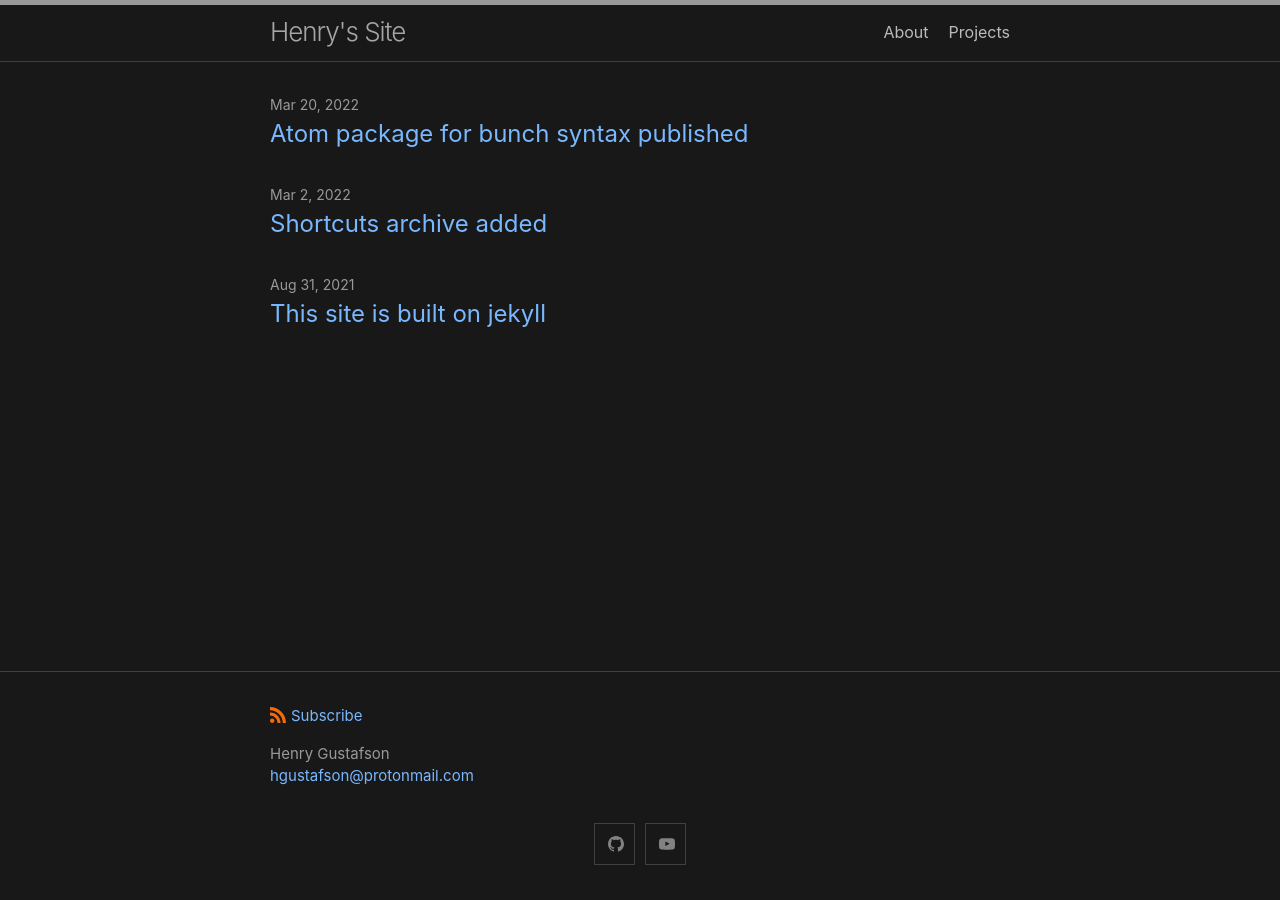
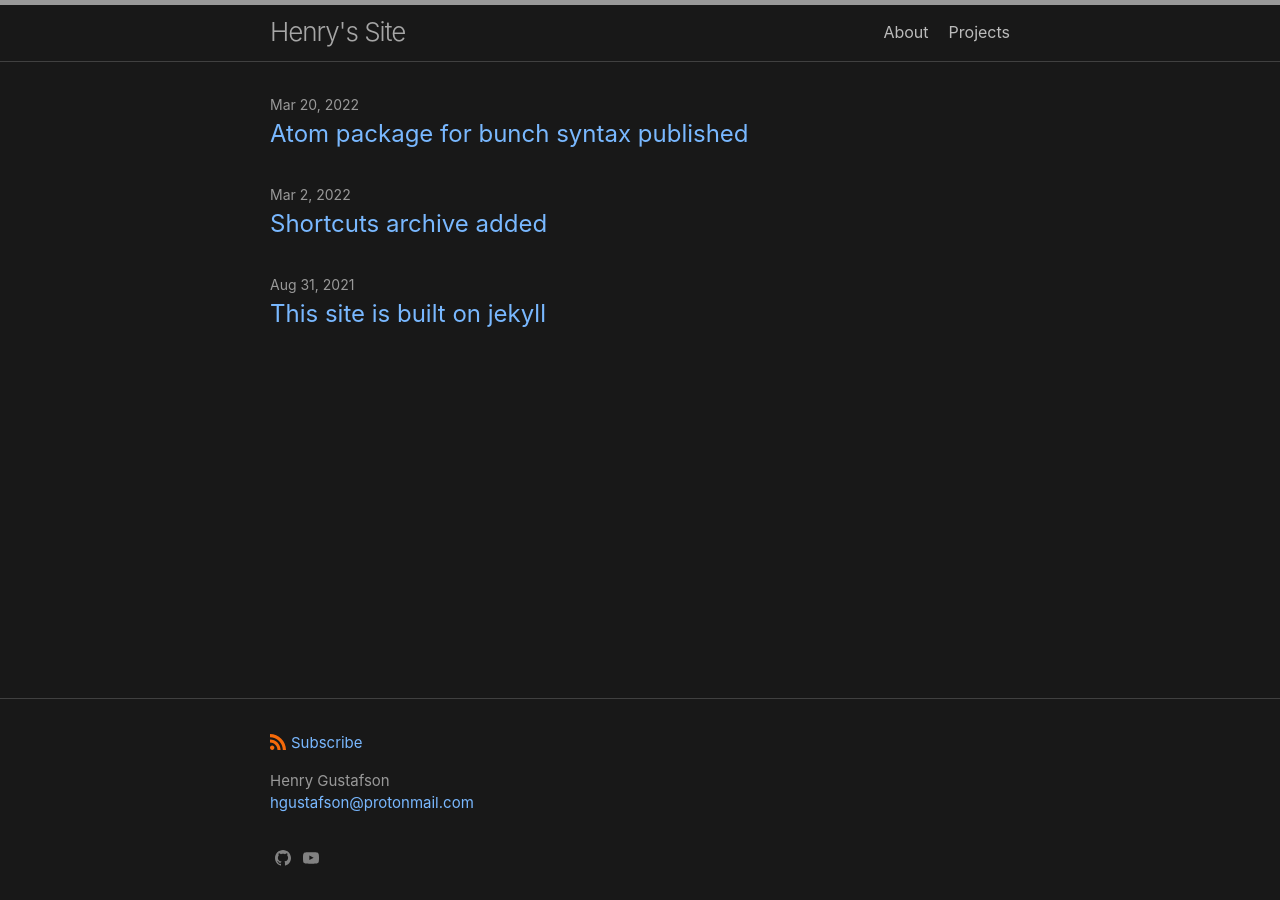
Before and after one commit to lizard-heart/lizard-heart.github.io, a Jekyll site: the page built from index.markdown, in a window 1280 px wide. Built offline with Jekyll 4.4.1, drawn with Linux system fonts in a browser that asks for light colours.

Commit message:
Fix social links

```diff
--- a/_includes/footer.html
+++ b/_includes/footer.html
@@ -27,7 +27,6 @@
         <p>{{ site.description | escape }}</p>
       </div>
     </div>
-
     <div class="social-links">
       {%- include social.html -%}
     </div>
--- a/_includes/social.html
+++ b/_includes/social.html
@@ -1,11 +1,11 @@
-{%- assign social = site.minima.social_links -%}
+<!-- {%- assign social = site.minima.social_links -%} -->
 
-<ul class="social-media-list">
+<!-- <ul class="social-media-list">
   {%- for glb in social.gitlab -%}{%- if glb.username and glb.instance -%}<li><a rel="me" href="https://{{ glb.instance | cgi_escape | escape}}/{{glb.username}}" target="_blank" title="{{ glb.username | escape }}"><svg class="svg-icon grey"><use xlink:href="{{ '/assets/minima-social-icons.svg#gitlab' | relative_url }}"></use></svg></a></li>{%- endif -%}{%- endfor -%}
   {%- if social.dribbble -%}<li><a rel="me" href="https://dribbble.com/{{ social.dribbble | cgi_escape | escape }}" target="_blank" title="{{ social.dribbble | escape }}"><svg class="svg-icon grey"><use xlink:href="{{ '/assets/minima-social-icons.svg#dribbble' | relative_url }}"></use></svg></a></li>{%- endif -%}
   {%- if social.facebook -%}<li><a rel="me" href="https://www.facebook.com/{{ social.facebook | cgi_escape | escape }}" target="_blank" title="{{ social.facebook | escape }}"><svg class="svg-icon grey"><use xlink:href="{{ '/assets/minima-social-icons.svg#facebook' | relative_url }}"></use></svg></a></li>{%- endif -%}
   {%- if social.flickr -%}<li><a rel="me" href="https://www.flickr.com/photos/{{ social.flickr | cgi_escape | escape }}" target="_blank" title="{{ social.flickr | escape }}"><svg class="svg-icon grey"><use xlink:href="{{ '/assets/minima-social-icons.svg#flickr' | relative_url }}"></use></svg></a></li>{%- endif -%}
-  {%- if social.github -%}<li><a rel="me" href="https://github.com/{{ social.github | cgi_escape | escape }}" target="_blank" title="{{ social.github | escape }}"><svg class="svg-icon grey"><use xlink:href="{{ '/assets/minima-social-icons.svg#github' | relative_url }}"></use></svg></a></li>{%- endif -%}
+  <li><a rel="me" href="https://github.com/lizard-heart" target="_blank" title="lizard-heart"><svg class="svg-icon grey"><use xlink:href="{{ '/assets/minima-social-icons.svg#github' | relative_url }}"></use></svg></a></li>
   {%- if social.stackoverflow -%}<li><a rel="me" href="https://stackoverflow.com/users/{{ social.stackoverflow | cgi_escape | escape }}" target="_blank" title="{{ social.stackoverflow | escape }}"><svg class="svg-icon grey"><use xlink:href="{{ '/assets/minima-social-icons.svg#stackoverflow' | relative_url }}"></use></svg></a></li>{%- endif -%}
   {%- if social.instagram -%}<li><a rel="me" href="https://www.instagram.com/{{ social.instagram | cgi_escape | escape }}" target="_blank" title="{{ social.instagram | escape }}"><svg class="svg-icon grey"><use xlink:href="{{ '/assets/minima-social-icons.svg#instagram' | relative_url }}"></use></svg></a></li>{%- endif -%}
   {%- if social.linkedin -%}<li><a rel="me" href="https://www.linkedin.com/in/{{ social.linkedin | cgi_escape | escape }}" target="_blank" title="{{ social.linkedin | escape }}"><svg class="svg-icon grey"><use xlink:href="{{ '/assets/minima-social-icons.svg#linkedin' | relative_url }}"></use></svg></a></li>{%- endif -%}
@@ -18,4 +18,6 @@
   {%- if social.keybase -%}<li><a rel="me" href="https://keybase.io/{{ social.keybase | cgi_escape | escape }}" target="_blank" title="{{ social.keybase | escape }}"><svg class="svg-icon grey"><use xlink:href="{{ '/assets/minima-social-icons.svg#keybase' | relative_url }}"></use></svg></a></li>{%- endif -%}
   {%- if social.microdotblog -%}<li><a rel="me" href="https://micro.blog/{{ social.microdotblog | cgi_escape | escape }}" target="_blank" title="{{ social.microdotblog | escape }}"><svg class="svg-icon grey"><use xlink:href="{{ '/assets/minima-social-icons.svg#microdotblog' | relative_url }}"></use></svg></a></li>{%- endif -%}
   {%- if social.devto -%}<li><a href="https://dev.to/{{ social.devto | cgi_escape | escape }}" target="_blank" title="{{ social.devto | escape }}"><svg class="svg-icon grey"><use xlink:href="{{ '/assets/minima-social-icons.svg#devto' | relative_url }}"></use></svg></a></li>{%- endif -%}
-</ul>
+</ul> -->
+<a rel="me" href="https://github.com/lizard-heart" target="_blank" title="lizard-heart"><svg class="svg-icon grey"><use xlink:href="{{ '/assets/minima-social-icons.svg#github' | relative_url }}"></use></svg></a>
+<a rel="me" href="https://www.youtube.com/channel/UC0ZCat9S6KoR7dAiIezBfhg" target="_blank" title="Henry Gustafson"><svg class="svg-icon grey"><use xlink:href="{{ '/assets/minima-social-icons.svg#youtube' | relative_url }}"></use></svg></a>
```
